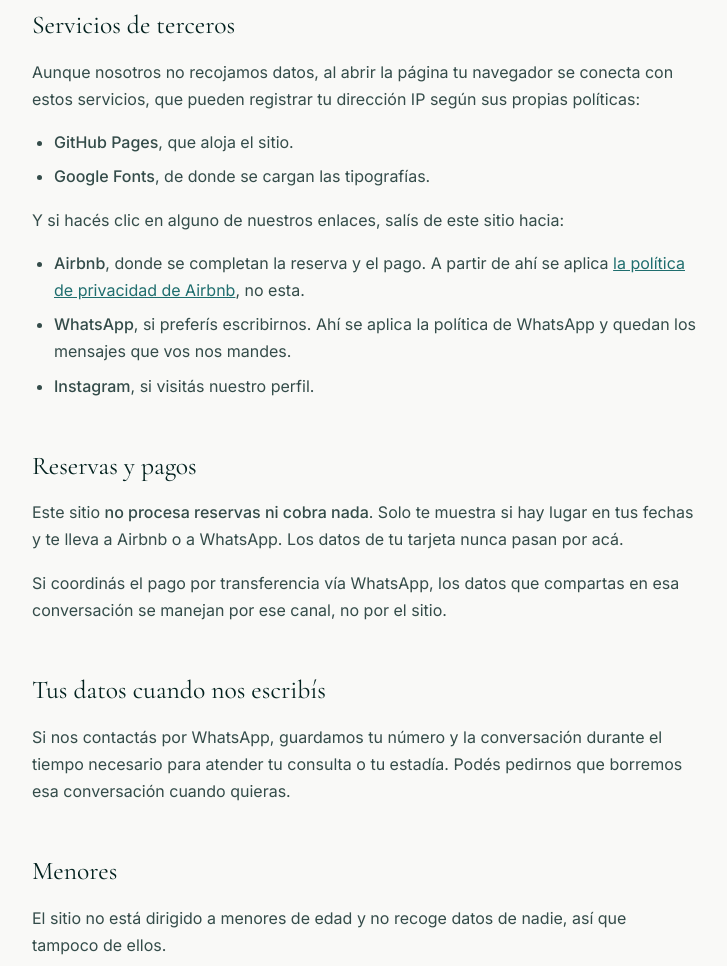
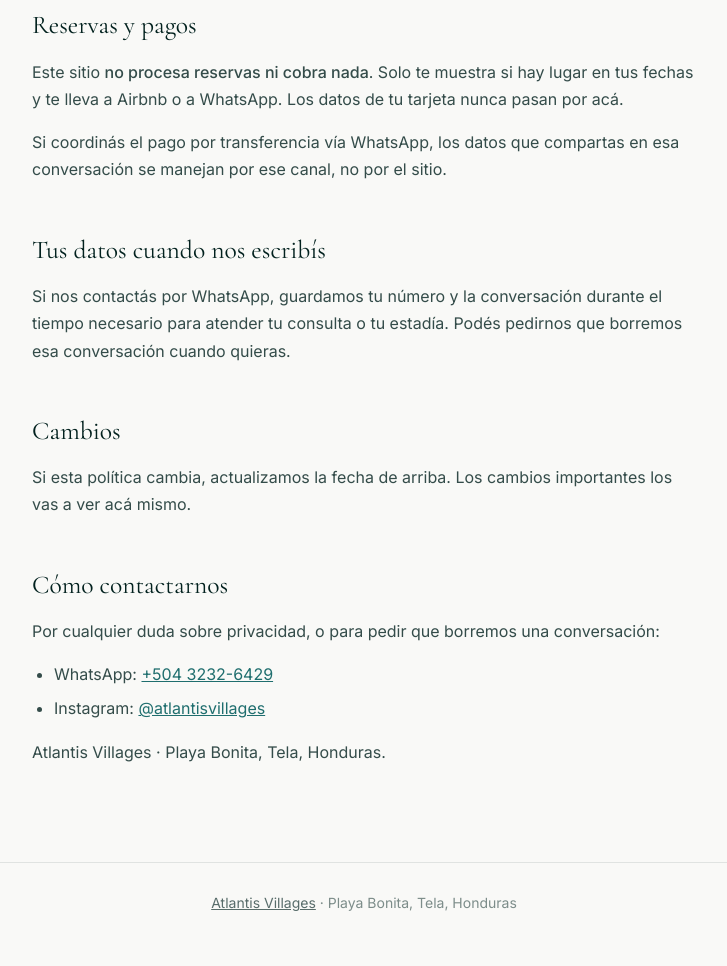
Before and after one commit to daniel001hn/atlantis, a plain HTML site: page privacidad.html in a window 1280 px wide. Shown: the part 914-1880 px from the top of the page, without its empty margins (276-1003 px from the left). Drawn offline with nearby package versions, Linux system fonts and the light colour scheme.

Commit message:
Privacidad: quitar Servicios de terceros y Menores, a pedido de William

```diff
--- a/privacidad.html
+++ b/privacidad.html
@@ -84,24 +84,6 @@ footer a{color:rgba(2,33,30,.65)}
   <p>Cuando elegís fechas y tocás <em>Reservar</em>, esas fechas viajan dentro del
   enlace que abre Airbnb o WhatsApp. Nosotros no las guardamos.</p>
 
-  <h2>Servicios de terceros</h2>
-  <p>Aunque nosotros no recojamos datos, al abrir la página tu navegador se conecta
-  con estos servicios, que pueden registrar tu dirección IP según sus propias
-  políticas:</p>
-  <ul>
-    <li><strong>GitHub Pages</strong>, que aloja el sitio.</li>
-    <li><strong>Google Fonts</strong>, de donde se cargan las tipografías.</li>
-  </ul>
-  <p>Y si hacés clic en alguno de nuestros enlaces, salís de este sitio hacia:</p>
-  <ul>
-    <li><strong>Airbnb</strong>, donde se completan la reserva y el pago. A partir de
-    ahí se aplica <a href="https://www.airbnb.com/terms/privacy_policy" target="_blank" rel="noopener">la
-    política de privacidad de Airbnb</a>, no esta.</li>
-    <li><strong>WhatsApp</strong>, si preferís escribirnos. Ahí se aplica la política
-    de WhatsApp y quedan los mensajes que vos nos mandes.</li>
-    <li><strong>Instagram</strong>, si visitás nuestro perfil.</li>
-  </ul>
-
   <h2>Reservas y pagos</h2>
   <p>Este sitio <strong>no procesa reservas ni cobra nada</strong>. Solo te muestra si
   hay lugar en tus fechas y te lleva a Airbnb o a WhatsApp. Los datos de tu tarjeta
@@ -113,10 +95,6 @@ footer a{color:rgba(2,33,30,.65)}
   <p>Si nos contactás por WhatsApp, guardamos tu número y la conversación durante el
   tiempo necesario para atender tu consulta o tu estadía. Podés pedirnos que borremos
   esa conversación cuando quieras.</p>
-
-  <h2>Menores</h2>
-  <p>El sitio no está dirigido a menores de edad y no recoge datos de nadie, así que
-  tampoco de ellos.</p>
 
   <h2>Cambios</h2>
   <p>Si esta política cambia, actualizamos la fecha de arriba. Los cambios importantes
```
